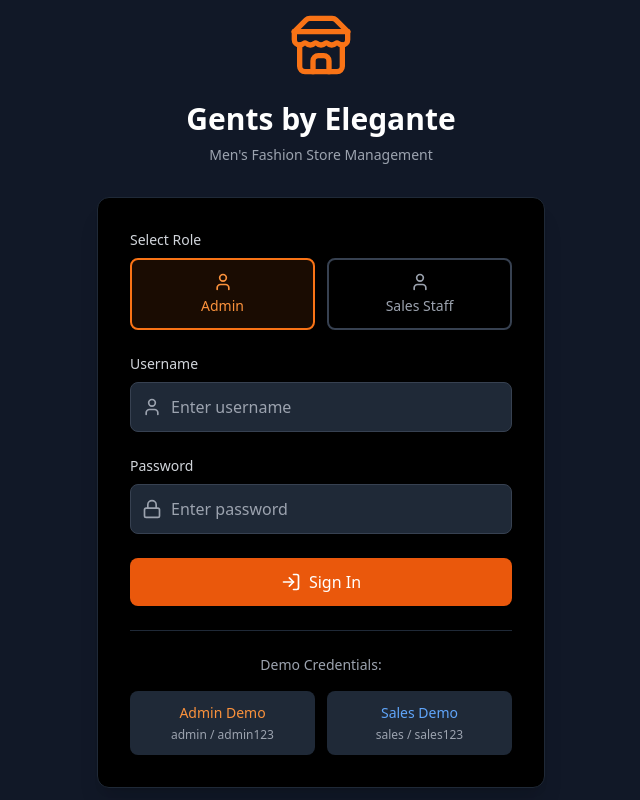
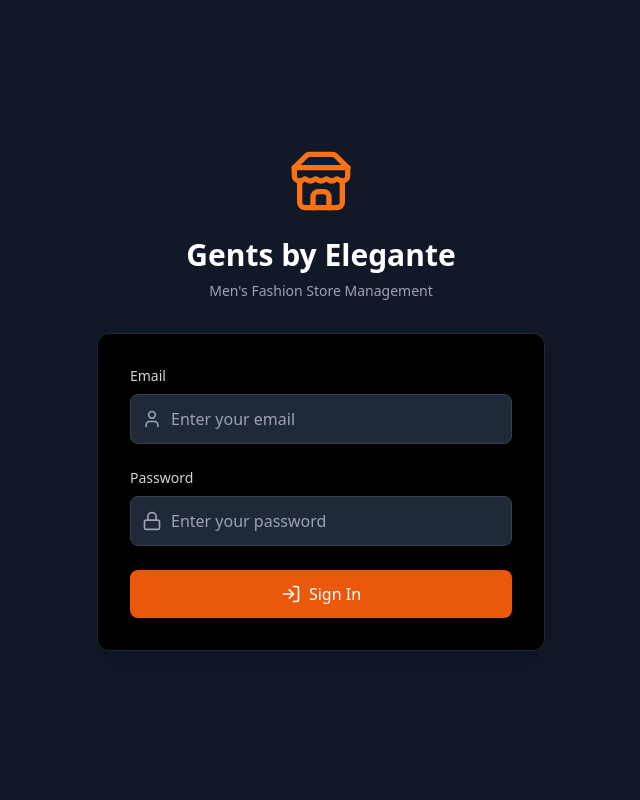
Before and after one commit to QATHAR9/GNT, a React (Vite) app: page / in a window 1280 px wide. Shown: the whole page, without its empty margins (319-959 px from the left). Built offline with nearby package versions, Linux system fonts and the light colour scheme.

Commit message:
Update Login.tsx

```diff
--- a/src/components/pages/Login.tsx
+++ b/src/components/pages/Login.tsx
@@ -5,9 +5,8 @@ import { Store, User, Lock, LogIn } from 'lucide-react';
 const Login: React.FC = () => {
   const { login } = useAuth();
   const [formData, setFormData] = useState({
-    username: '',
-    password: '',
-    role: 'admin' as 'admin' | 'sales'
+    email: '',
+    password: ''
   });
   const [error, setError] = useState('');
   const [isLoading, setIsLoading] = useState(false);
@@ -17,21 +16,12 @@ const Login: React.FC = () => {
     setIsLoading(true);
     setError('');
 
-    const success = login(formData.username, formData.password, formData.role);
-
+    const success = await login(formData.email, formData.password);
     if (!success) {
-      setError('Invalid credentials. Please check your username, password, and role.');
+      setError('Invalid credentials. Please check your email and password.');
     }
 
     setIsLoading(false);
-  };
-
-  const handleDemoLogin = (role: 'admin' | 'sales') => {
-    setFormData({
-      username: role,
-      password: role === 'admin' ? 'admin123' : 'sales123',
-      role
-    });
   };
 
   return (
@@ -55,53 +45,20 @@ const Login: React.FC = () => {
               </div>
             )}
 
-            {/* Role Selection */}
+            {/* Email */}
             <div>
-              <label className="block text-sm font-medium text-gray-300 mb-2">
-                Select Role
-              </label>
-              <div className="grid grid-cols-2 gap-3">
-                <button
-                  type="button"
-                  onClick={() => setFormData(prev => ({ ...prev, role: 'admin' }))}
-                  className={`p-3 rounded-lg border-2 text-center transition-all ${
-                    formData.role === 'admin'
-                      ? 'border-orange-500 bg-orange-500/10 text-orange-400'
-                      : 'border-gray-700 text-gray-400 hover:border-gray-600'
-                  }`}
-                >
-                  <User className="h-5 w-5 mx-auto mb-1" />
-                  <div className="text-sm font-medium">Admin</div>
-                </button>
-                <button
-                  type="button"
-                  onClick={() => setFormData(prev => ({ ...prev, role: 'sales' }))}
-                  className={`p-3 rounded-lg border-2 text-center transition-all ${
-                    formData.role === 'sales'
-                      ? 'border-orange-500 bg-orange-500/10 text-orange-400'
-                      : 'border-gray-700 text-gray-400 hover:border-gray-600'
-                  }`}
-                >
-                  <User className="h-5 w-5 mx-auto mb-1" />
-                  <div className="text-sm font-medium">Sales Staff</div>
-                </button>
-              </div>
-            </div>
-
-            {/* Username */}
-            <div>
-              <label htmlFor="username" className="block text-sm font-medium text-gray-300 mb-2">
-                Username
+              <label htmlFor="email" className="block text-sm font-medium text-gray-300 mb-2">
+                Email
               </label>
               <div className="relative">
                 <User className="absolute left-3 top-1/2 transform -translate-y-1/2 h-5 w-5 text-gray-400" />
                 <input
-                  id="username"
-                  type="text"
-                  value={formData.username}
-                  onChange={(e) => setFormData(prev => ({ ...prev, username: e.target.value }))}
+                  id="email"
+                  type="email"
+                  value={formData.email}
+                  onChange={(e) => setFormData(prev => ({ ...prev, email: e.target.value }))}
                   className="w-full pl-10 pr-4 py-3 bg-gray-800 border border-gray-700 rounded-lg text-white placeholder-gray-400 focus:ring-2 focus:ring-orange-500 focus:border-transparent"
-                  placeholder="Enter username"
+                  placeholder="Enter your email"
                   required
                 />
               </div>
@@ -120,7 +77,7 @@ const Login: React.FC = () => {
                   value={formData.password}
                   onChange={(e) => setFormData(prev => ({ ...prev, password: e.target.value }))}
                   className="w-full pl-10 pr-4 py-3 bg-gray-800 border border-gray-700 rounded-lg text-white placeholder-gray-400 focus:ring-2 focus:ring-orange-500 focus:border-transparent"
-                  placeholder="Enter password"
+                  placeholder="Enter your password"
                   required
                 />
               </div>
@@ -142,27 +99,6 @@ const Login: React.FC = () => {
               )}
             </button>
           </form>
-
-          {/* Demo Credentials */}
-          <div className="mt-6 pt-6 border-t border-gray-800">
-            <p className="text-sm text-gray-400 text-center mb-4">Demo Credentials:</p>
-            <div className="grid grid-cols-2 gap-3">
-              <button
-                onClick={() => handleDemoLogin('admin')}
-                className="p-3 bg-gray-800 rounded-lg text-center hover:bg-gray-700 transition-colors"
-              >
-                <div className="text-sm font-medium text-orange-400">Admin Demo</div>
-                <div className="text-xs text-gray-400 mt-1">admin / admin123</div>
-              </button>
-              <button
-                onClick={() => handleDemoLogin('sales')}
-                className="p-3 bg-gray-800 rounded-lg text-center hover:bg-gray-700 transition-colors"
-              >
-                <div className="text-sm font-medium text-blue-400">Sales Demo</div>
-                <div className="text-xs text-gray-400 mt-1">sales / sales123</div>
-              </button>
-            </div>
-          </div>
         </div>
       </div>
     </div>
```
